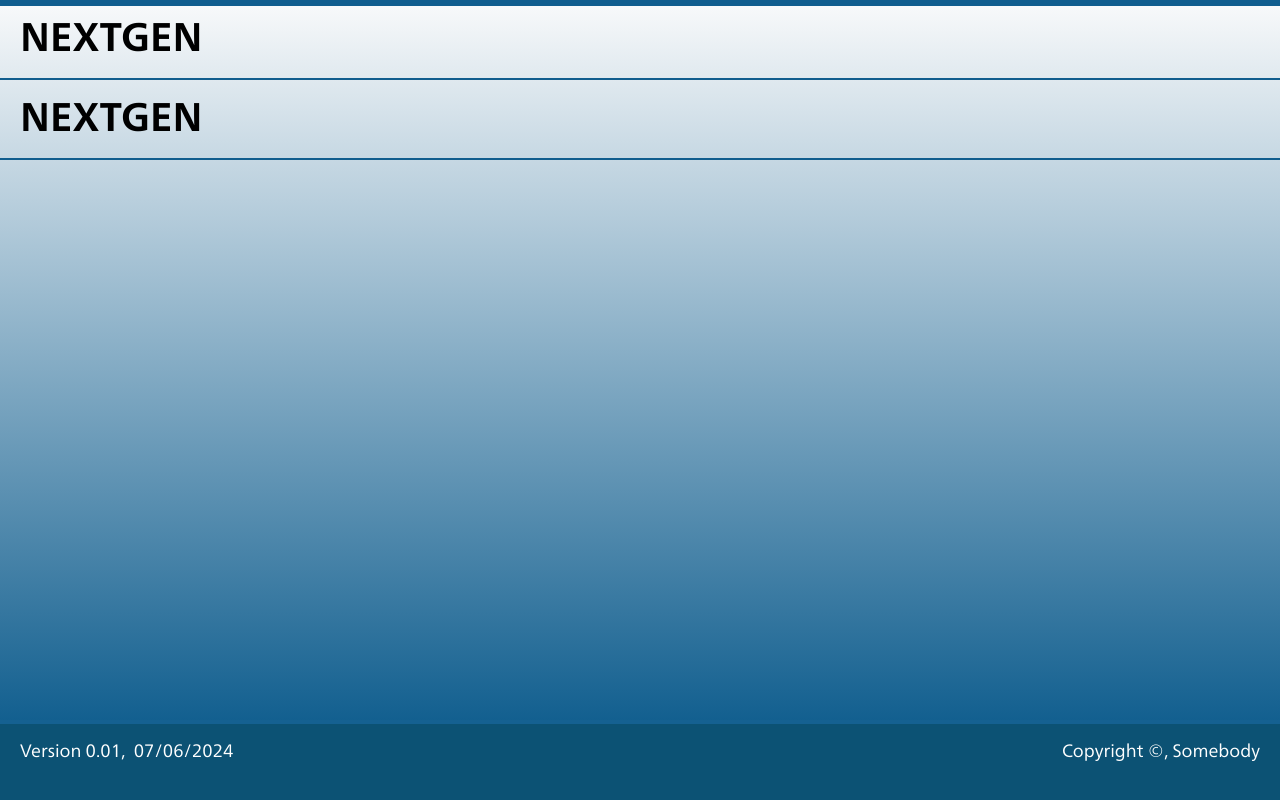
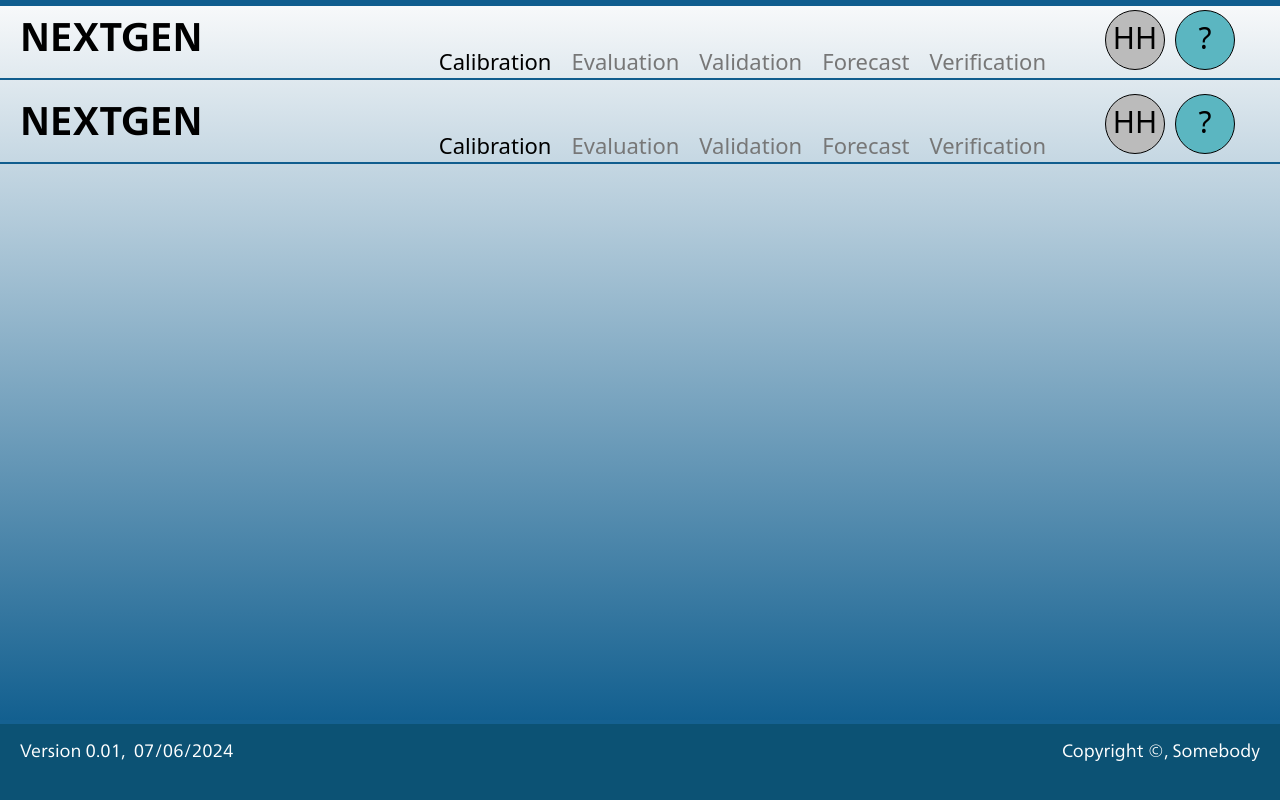
Before and after one commit to NOAA-OWP/ngencerf-ui, a Nuxt app: page /default in a window 1280 px wide. Built offline with nearby package versions, Linux system fonts and the light colour scheme.

Commit message:
Restructured top application header

```diff
--- a/assets/styles/styles.scss
+++ b/assets/styles/styles.scss
@@ -39,6 +39,7 @@ body {
   flex-direction: column;
   overflow-x: hidden;
   overflow-y: scroll;
+  min-width: 1060px;
 }
 
 input {
--- a/components/AppHeader.vue
+++ b/components/AppHeader.vue
@@ -2,17 +2,35 @@
   <!-- AppHeader.vue -->
   <div id="Header" class="header">
     <div id="TopBar">&nbsp;</div>
-    <div id="PgmName"><a href="ngenhome">NEXTGEN</a></div>
-    <!-- <div v-show="location.name != 'Login' && location.name != 'NgenHome'"> -->
-      <div v-show="isUserLoggedIn() && location.name != 'LandingPage'">
+    <div class="grid grid-cols-12 gap-1" style="height: 80px">
+      <div id="PgmName" class="col-span-2">
+        <NuxtLink to="LandingPage">NEXTGEN</NuxtLink>
+      </div>
+      <div id="Col2" class="col-span-8">
+        <ul id="MainMenu">
+          <li>
+            <a to="/">Calibration</a>
+          </li>
+          <li>
+            <a class="disabled" href="/">Evaluation</a>
+          </li>
+          <li>
+            <a class="disabled" href="/">Validation</a>
+          </li>
+          <li>
+            <a class="disabled" href="/">Forecast</a>
+          </li>
+          <li>
+            <a class="disabled" href="/">Verification</a>
+          </li>
+        </ul>
+      </div>
 
-      <TopMenu />
-    </div>
-    <div id="UserLink" v-if="isUserLoggedIn()">
-      <div id="UserLinkCircle">
-        <div id="UserCircle">
-          <a href="user">HH</a>
-        </div>
+      <div id="Circles" class="col-span-2">
+        <NuxtLink to="user" id="UserCircle" class="userInitials">
+          {{ getUserInitials() }}
+        </NuxtLink>
+        <NuxtLink to="#" class="qmark" id="HelpCircle"> ? </NuxtLink>
       </div>
     </div>
   </div>
@@ -23,11 +41,20 @@ import { ref } from "vue";
 import { useRoute } from "vue-router";
 import { useUserDataStore } from "@/stores/common/UserDataStore";
 
-const { isUserLoggedIn } = useUserDataStore();
+const { isUserLoggedIn, getUserName } = useUserDataStore();
 
 const location = useRoute();
 const userMenuShowing = ref(false);
 
+const getUserInitials = () => {
+  const name = getUserName();
+  let rgx = new RegExp(/(\p{L}{1})\p{L}+/, "gu");
+  let initials = [...name.matchAll(rgx)] || [];
+  initials = (
+    (initials.shift()?.[1] || "") + (initials.pop()?.[1] || "")
+  ).toUpperCase();
+  return initials;
+};
 const ToggleUserMenu = () => {
   setTimeout(function () {
     userMenuShowing.value = !userMenuShowing.value;
@@ -37,38 +64,10 @@ const ToggleUserMenu = () => {
 
 <style lang="scss" scoped>
 @import "@/assets/styles/styles.scss";
-#UserLink {
-  position: fixed;
-  right: 50px;
-  top: 10px;
-  width: 150px;
-  height: auto;
-  text-align: center;
-  #UserLinkCircle {
-    z-index: 9;
-    text-align: center;
-    height: 60px;
-    width: 60px;
-    background-color: #bbb;
-    border-radius: 50%;
-    display: inline-block;
-    font-size: 22px;
-    #UserCircle {
-      text-align: center;
-      margin-top: 18px;
-    }
-    .tglusermenu {
-      cursor: pointer;
-    }
-  }
-  #UserMenu {
-    background-color: #ffffff;
-    border-radius: 20px;
-    height: 2em;
-    padding-top: 5px;
-  }
+
+.bordered {
+  border: 1px solid #000;
 }
-
 #TopBar {
   position: fixed;
   top: 0;
@@ -79,34 +78,90 @@ const ToggleUserMenu = () => {
 #Header {
   height: 80px;
   border-bottom: 2px solid $ngwcp_primary1;
+  margin-bottom: 4px;
 }
 #Logo {
-  position: fixed;
-  top: 6;
-  left: 10px;
-  margin-top: 20px;
-
   img {
     width: 200px;
   }
 }
+
+#PgmName {
+  display: inline-block;
+  font: 40px "NeueFrutigerWorld-Bold", sans-serif;
+  font-weight: bold;
+  margin-left: 20px;
+}
 #TopMenu {
-  position: fixed;
-  font: 20px "ObjektivMk2_Rg", sans-serif;
-  right: 250px;
-  top: 15px;
+  display: inline;
+  font-size: 20px;
+  font: 20px Arial, sans-serif;
+}
+#MainMenu {
+  float: right;
+  margin-top: 20px;
   ul {
     list-style: none;
+    margin-top: 0px;
   }
+
   li {
     display: inline-block;
     margin-right: 20px;
+    font-size: 22px;
+    margin-top: 30px;
+    a {
+      text-decoration: none;
+      color: #000;
+    }
+    a:hover {
+      color: $ngwcp_primary1;
+      text-decoration: none;
+    }
   }
 }
-#PgmName {
-  font: 40px "NeueFrutigerWorld-Bold", sans-serif;
-  font-weight: bold;
-  position: fixed;
-  left: 20px;
+
+#Circles {
+  margin-right: 10px;
+  margin-top: 10px;
+  clear: none;
+  text-align: center;
+}
+
+#UserCircle,
+#HelpCircle {
+  display: inline-block;
+  height: 60px;
+  width: 60px;
+  background-color: #bbb;
+  border-radius: 50%;
+  font-size: 30px;
+  padding-top: 16px;
+  border: 1px solid #000;
+}
+#UserCircle {
+  margin-right: 10px;
+}
+#HelpCircle {
+  background-color: $ngwcp_primary2;
+}
+
+.userInitials {
+  text-align: center;
+}
+.qmark {
+  font-size: 35px;
+}
+
+#HelpLink {
+  z-index: 9;
+  text-align: center;
+  height: 60px;
+  width: 60px;
+  display: inline-block;
+  #HelpCircle {
+    text-align: center;
+    margin-top: 15px;
+  }
 }
 </style>
--- a/components/TopMenu.vue
+++ b/components/TopMenu.vue
@@ -1,31 +1,17 @@
 <!-- TopMenu.vue -->
 <template>
-    <nav id="TopMenu">
-        <ul>
-            <li>
-                <a to="/">Calibration</a>
-            </li>
-            <li>
-                <a class="disabled" href="/">Evaluation</a>
-            </li>
-            <li>
-                <a class="disabled" href="/">Validation</a>
-            </li>
-            <li>
-                <a class="disabled" href="/">Forecast</a>
-            </li>
-            <li>
-                <a class="disabled" href="/">Verification</a>
-            </li>
-        </ul>
-    </nav>
+
 </template>
 
-<script>
+<script lang="ts" setup>
+import { useUserDataStore } from "@/stores/common/UserDataStore";
+
+const { isUserLoggedIn } = useUserDataStore();
 </script>
 <style lang="scss" scoped>
 @import "@/assets/styles/styles.scss";
 #TopMenu {
+    display: inline-block;
   font-size: 20px;
   font: 20px Arial, sans-serif;
 
@@ -49,6 +35,42 @@
       background-color: $ngwcp_neutral1;
     }
   }
+  #UserLink {
+    #UserLinkCircle {
+      z-index: 9;
+      text-align: center;
+      height: 60px;
+      width: 60px;
+      background-color: #bbb;
+      border-radius: 50%;
+      display: inline-block;
+      font-size: 22px;
+      #UserCircle {
+        text-align: center;
+        margin-top: 18px;
+      }
+      .tglusermenu {
+        cursor: pointer;
+      }
+    }
+    #UserMenu {
+      background-color: #ffffff;
+      border-radius: 20px;
+      height: 2em;
+      padding-top: 5px;
+    }
+  }
 
+  #HelpLink {
+    z-index: 9;
+    text-align: center;
+    height: 60px;
+    width: 60px;
+    display: inline-block;
+    #HelpCircle {
+      text-align: center;
+      margin-top: 18px;
+    }
+  }
 }
 </style>
--- a/pages/LandingPage.vue
+++ b/pages/LandingPage.vue
@@ -1,3 +1,16 @@
 <template>
   <div>Landing Page</div>
+  <div @click="NewCalibration">
+    <button>New</button>
+  </div>
 </template>
+<script setup lang="ts">
+import { useRouter } from 'vue-router'
+
+const NewCalibration = async () => {
+  await navigateTo("Calibration")
+}
+</script>
+<style lang="scss" scoped>
+@import "@/assets/styles/styles.scss";
+</style>
--- a/stores/common/UserDataStore.ts
+++ b/stores/common/UserDataStore.ts
@@ -3,7 +3,7 @@
 import { defineStore } from "pinia";
 
 export const useUserDataStore = defineStore("UserDataStore", () => {
-  const isLoggedIn = ref(false);
+  const isLoggedIn = ref(true);
 
   function isUserLoggedIn() {
     return isLoggedIn.value;
@@ -16,11 +16,14 @@ export const useUserDataStore = defineStore("UserDataStore", () => {
     console.log("User is logged out");
     isLoggedIn.value = false;
   }
-
+  function getUserName() {
+    return "Herbert Hover";
+  }
   return {
     isUserLoggedIn,
     logUserIn,
     logUserOut,
+    getUserName,
   };
 });
 
```
Lines whose indentation alone changed are shown as unchanged.
